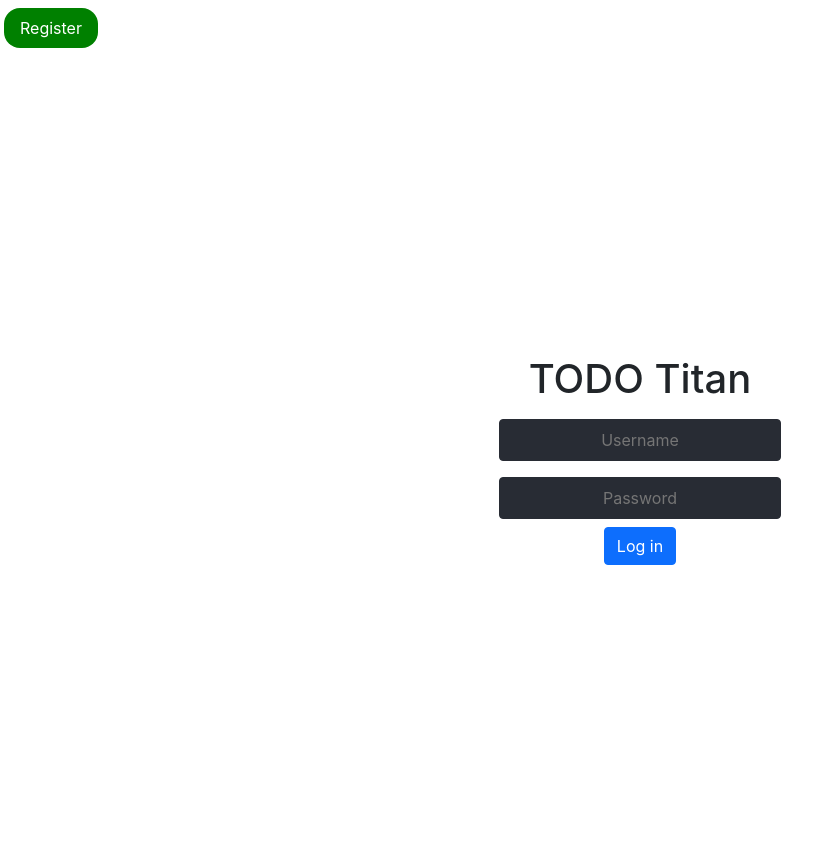
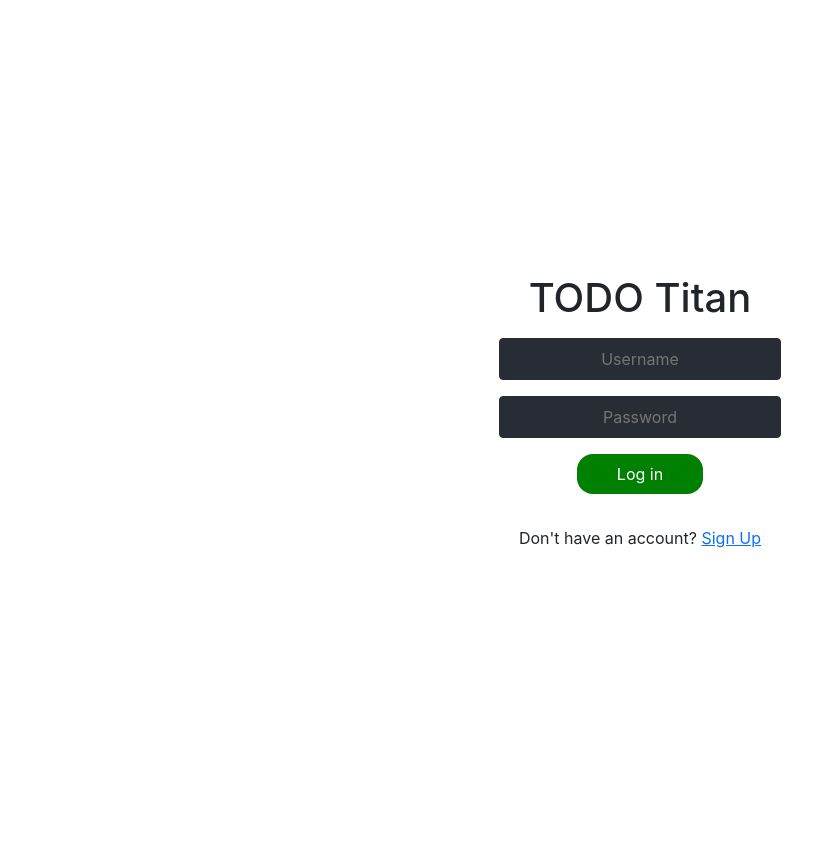
Before and after one commit to LegendaryAKx3/TODO-Titan, a Flask app: page /login in a window 1280 px wide. Shown: the whole page, without its empty margins (0-840 px from the left). After the commit the page ends 548 px from the top, so only its background shows below. Run offline with Flask 3, Linux system fonts and the light colour scheme; some libraries are stand-ins or nearby versions.

Commit message:
Fix: css flexboxes

```diff
--- a/app.py
+++ b/app.py
@@ -40,9 +40,16 @@ def error(message):
 @login_required
 def homepage():
     if request.method == "GET":
-        return render_template("index.html", tasks = db.execute("SELECT * FROM tasks WHERE uuid = ?", session["uuid"]))
+        return render_template(
+            "index.html",
+            tasks=db.execute("SELECT * FROM tasks WHERE uuid = ?", session["uuid"]),
+        )
     else:
-        db.execute("INSERT INTO tasks (task_text, uuid) VALUES(?, ?);", request.form.get("task"), session["uuid"])
+        db.execute(
+            "INSERT INTO tasks (task_text, uuid) VALUES(?, ?);",
+            request.form.get("task"),
+            session["uuid"],
+        )
         return redirect("/")
 
 
@@ -51,7 +58,11 @@ def homepage():
 def delete():
     # Delete task where task and user id match up
     # won't go through if user is not logged in to the account corresponding to the task
-    db.execute("DELETE FROM tasks WHERE (uuid = ? AND task_id = ?);", session["uuid"], request.form.get("id"))
+    db.execute(
+        "DELETE FROM tasks WHERE (uuid = ? AND task_id = ?);",
+        session["uuid"],
+        request.form.get("id"),
+    )
     return redirect("/")
 
 
@@ -64,7 +75,9 @@ def login():
     if request.method == "POST":
         # Check both username and password are submitted
         if (not request.form.get("username")) or (not request.form.get("password")):
-            return error("Submitted fields cannot be blank")
+            return render_template(
+                "login.html", error="Please enter both username and password"
+            )
 
         user = db.execute(
             "SELECT * FROM accounts WHERE username = ?", request.form.get("username")
@@ -75,7 +88,7 @@ def login():
         if len(user) != 1 or not check_password_hash(
             user[0]["hash"], request.form.get("password")
         ):
-            return error("Invalid login information")
+            return render_template("login.html", error="Invalid login information")
 
         # store account login status until session is cleared
         session["uuid"] = user[0]["id"]
--- a/static/main.css
+++ b/static/main.css
@@ -14,13 +14,14 @@ body {
     text-align: center;
 }
 
-#login-page {
+.login-page {
+    height: 100vh;
+    width: 100vw;
     display: flex;
     flex-direction: column;
     align-items: center;
     justify-content: center;
-    height: 100vh;
-    width: 100vw;
+
 }
 
 #username,
@@ -36,9 +37,9 @@ body {
     color: white;
 }
 
-.green-btn {
+#login-btn {
     margin: 0.5rem 0.25rem;
-    padding: 0.5rem 1rem;
+    padding: 0.5rem 2.5rem;
     font-size: 1rem;
     border: none;
     border-radius: 1rem;
@@ -49,9 +50,42 @@ body {
     cursor: pointer;
 }
 
-.green-btn:hover {
+#login-btn:hover {
     background-color: #5c9c69;
 }
+
+#register-link {
+    font-size: 1rem;
+    outline: none;
+    text-align: center;
+    cursor: pointer;
+    display: flex;
+    align-items: center;
+    justify-content: center;
+}
+
+.login-page .log-in {
+    display: flex;
+    flex-direction: column;
+    align-items: center;
+    justify-content: center;
+}
+
+.login-page .login-bottom-btns {
+    display: flex;
+    flex-direction: column;
+    align-items: center;
+    justify-content: center;
+}
+
+#log-form {
+    display: flex;
+    flex-direction: column;
+    align-items: center;
+    justify-content: center;
+}
+
+/* LOGIN ERROR */
 
 /* HOME */
 #logout-btn {
--- a/templates/layout.html
+++ b/templates/layout.html
@@ -1,9 +1,7 @@
 <!DOCTYPE html>
-
 <html lang="en">
 
 <head>
-
     <meta charset="utf-8">
     <meta name="viewport" content="initial-scale=1, width=device-width">
 
@@ -26,10 +24,6 @@
         <form action="/logout" method="get">
             <button type="submit" id="logout-btn">Log Out</button>
         </form>
-        {% else %}
-        <form action="/register" method="get">
-            <button type="submit" class="green-btn">Register</button>
-        </form>
         {% endif %}
     </div>
     <div class="body">
--- a/templates/login.html
+++ b/templates/login.html
@@ -4,16 +4,31 @@ Login
 {% endblock %}
 {% block body %}
 
-
-<form action="/login" method="post" id="login-page">
+<div id="login-error">
+    <p id="login-error-msg">{{ error }}</p>
+</div>
 
 
-    <h1 id="login-title">TODO Titan</h1>
+<div class="login-page">
+    <div id="log-in">
+        <h1 id="login-title">TODO Titan</h1>
 
-    <input autocomplete="off" autofocus id="username" name="username" placeholder="Username" type="text">
+        <form action="/login" method="post" id="log-form">
 
-    <input id="password" name="password" placeholder="Password" type="password">
+            <input autocomplete="off" autofocus id="username" name="username" placeholder="Username" type="text">
 
-    <button class="btn btn-primary" type="submit" id="login-btn">Log in</button>
-</form>
+            <input id="password" name="password" placeholder="Password" type="password">
+            <button class="btn btn-primary" type="submit" id="login-btn">Log in</button>
+        </form>
+    </div>
+    <div class="login-bottom-btns">
+        <br>
+        <form action="/register" method="get" id="register-link">
+            <p>Don't have an account? <a href="/register">Sign Up</a></p>
+        </form>
+    </div>
+</div>
+
+
+
 {% endblock %}
```
Also changed, not shown: todotitan.db, 1 other file.
